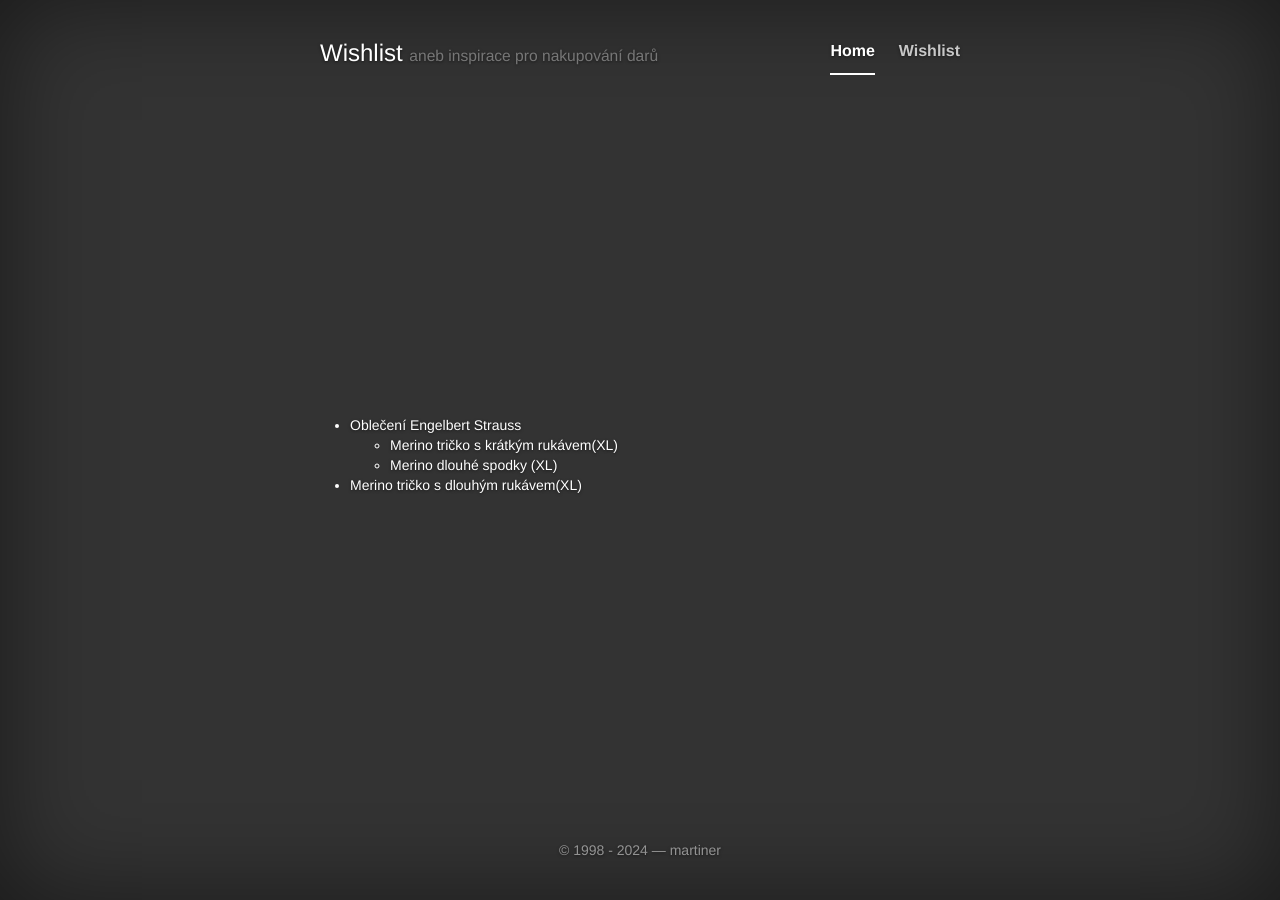
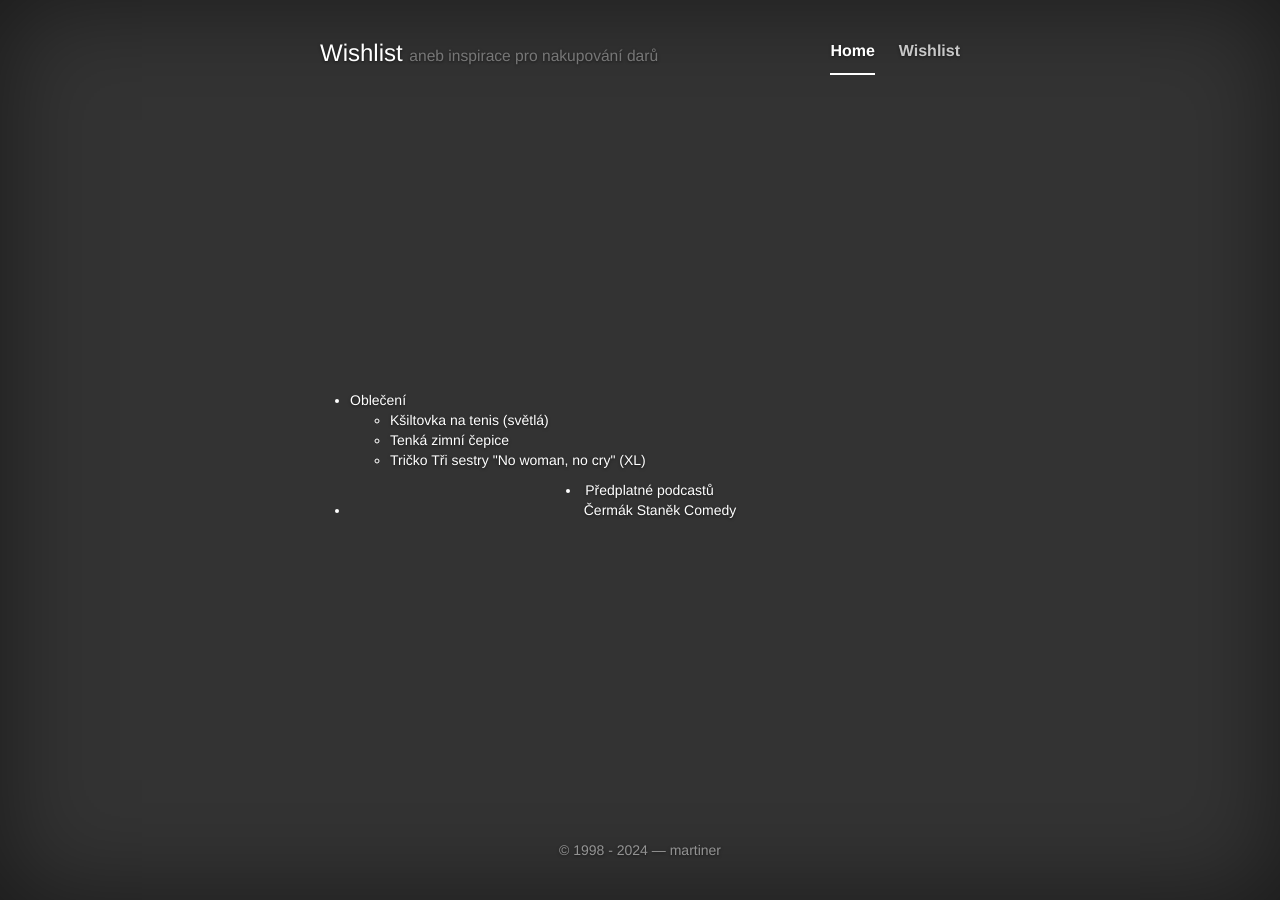
Before and after one commit to martiner/martiner.github.com, a Jekyll site: the page built from wishlist.html, in a window 1280 px wide. Built offline with Jekyll 4.4.1, drawn with Linux system fonts in a browser that asks for light colours; nearby versions of some CDN libraries.

Commit message:
chg: 2024

```diff
--- a/wishlist.html
+++ b/wishlist.html
@@ -5,6 +5,19 @@ redirect_from: /wishlist/
 ---
 <ul class="text-left">
 
+<li>Oblečení<ul>
+	<li>Kšiltovka na tenis (světlá)</a></li>
+	<li>Tenká zimní čepice</a></li>
+	<li><a href="https://www.shopak.cz/tricko-unisex-tri-sestry-fananek-no-woman-no-cry"
+		>Tričko Tři sestry "No woman, no cry" (XL)</a></li>
+	</ul></li>
+	</ul></li>
+
+<li>Předplatné podcastů<ul>
+	<li><a href="https://www.patreon.com/CermakStanekComedy">Čermák Staněk Comedy</a></li>
+	</ul></li>
+
+<!--
 <li>Oblečení Engelbert Strauss<ul>
 	<li><a href="https://www.engelbert-strauss.cz/funkcni-tricka/e-s-tricko-merino-panske-3411360-88059-373.html"
 		>Merino tričko s krátkým rukávem(XL)</a></li>
```
